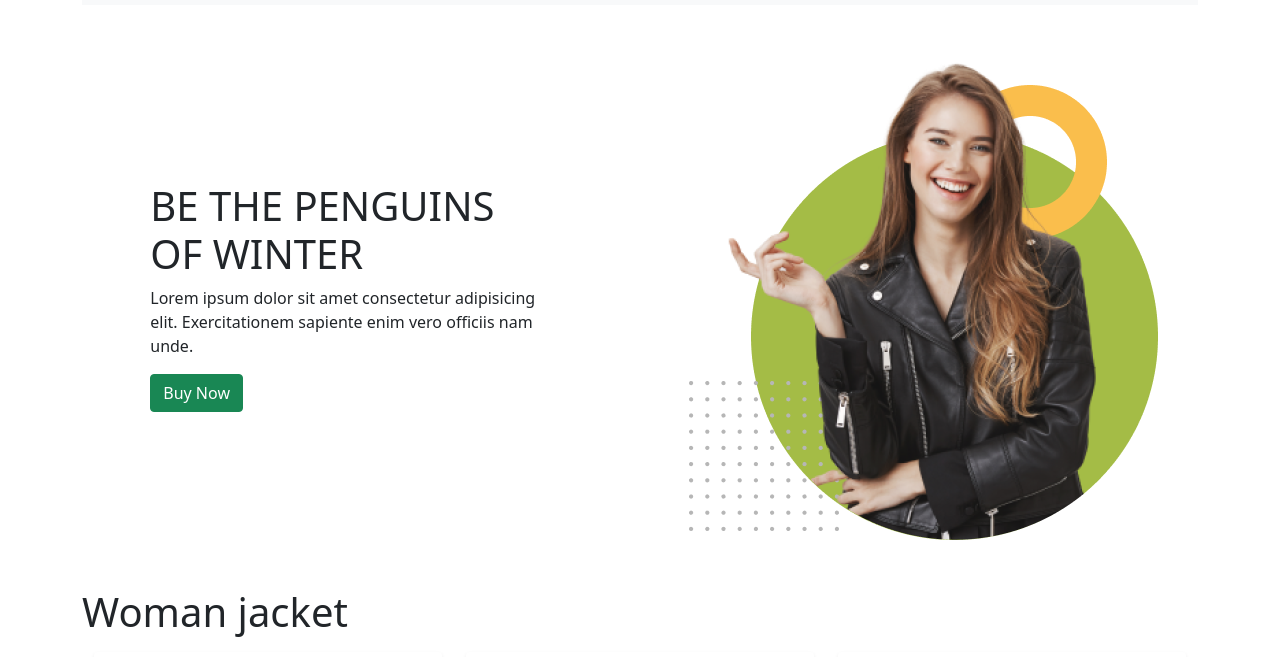
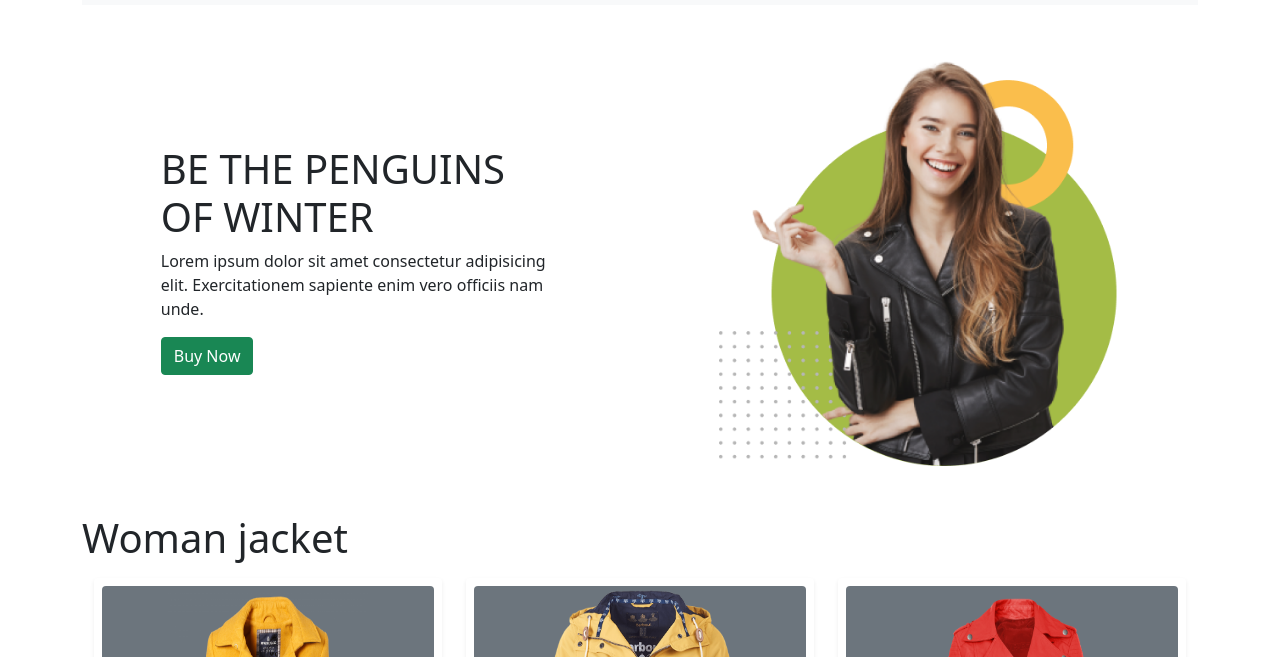
Before and after one commit to Parthadeb1/penguin-fashion-bootstrap, a plain HTML site: page index.html in a window 1280 px wide. Shown: the part 75-732 px from the top of the page. Drawn offline with nearby package versions, Linux system fonts and the light colour scheme.

Commit message:
img modifided

```diff
--- a/index.html
+++ b/index.html
@@ -38,10 +38,8 @@
               </div>
             </div>
           </nav>
-    </header>
 
-    <main>
-         <!-- hero section start -->
+            <!-- hero section start -->
          <section class="container my-5">
             <div class="row">
               <div class="col-md-6 d-flex justify-content-center align-items-center">
@@ -52,11 +50,14 @@
                   </div>
               </div>
               <div class="d-flex col-md-6 justify-content-center">
-                  <img class="img-fluid" src="images/model.png" alt="Model Image">
+                  <img class="img-fluid w-75" src="images/model.png" alt="Model Image">
               </div>
 
             </div>
         </section>
+    </header>
+
+    <main>
 
         <!-- woman jacket section--- -->
         <section class="container">
```
